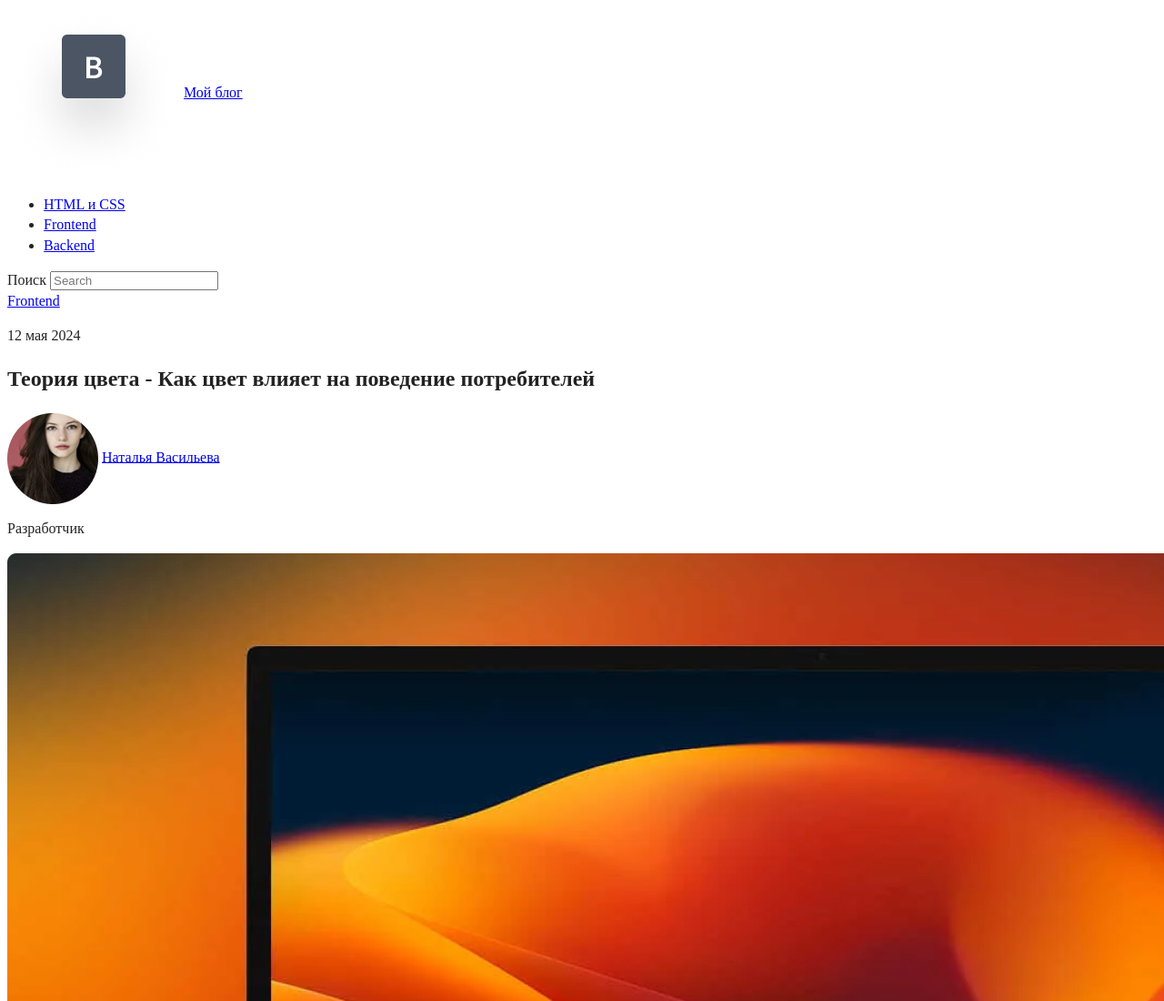
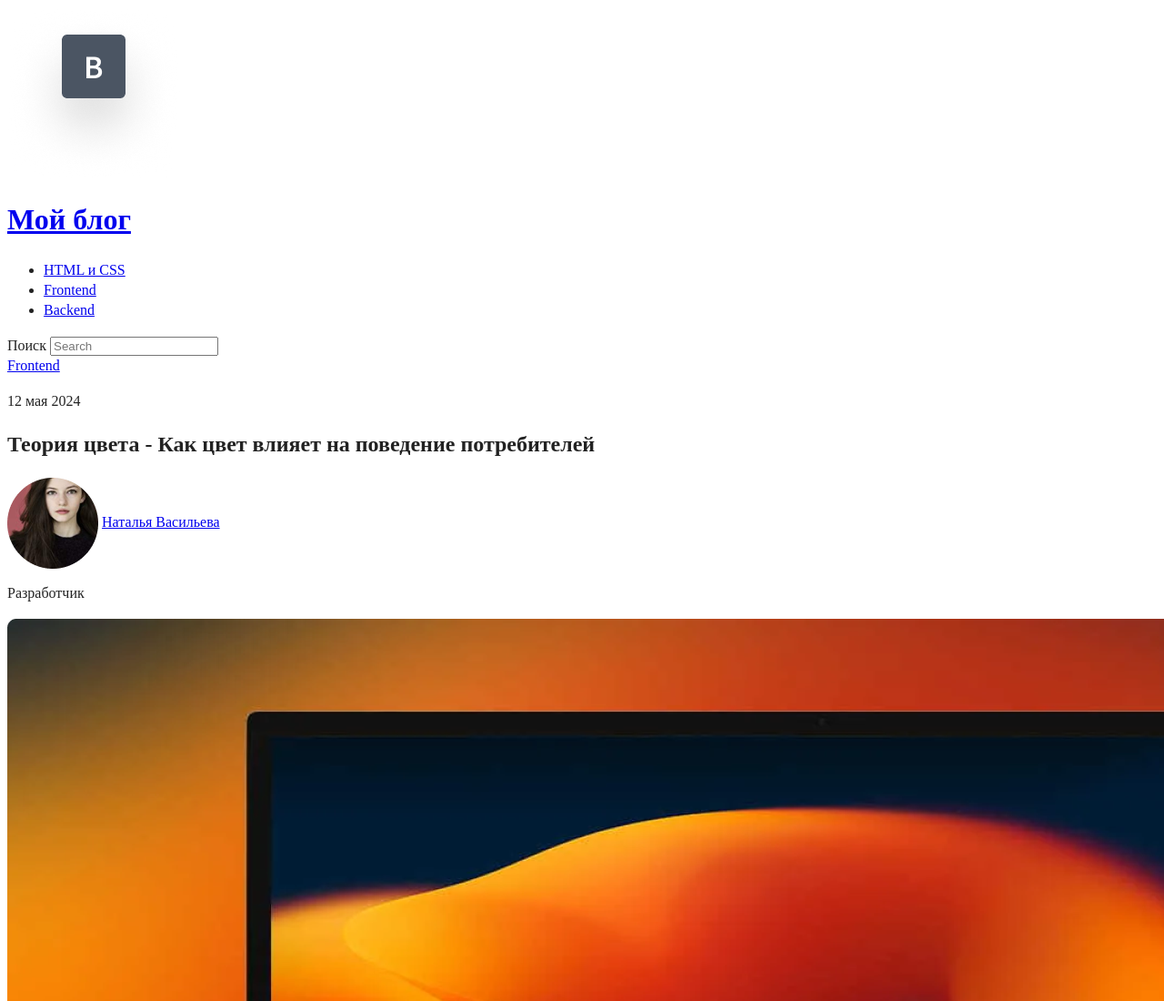
Before and after one commit to KalyghniiA/testlar1, a website built with webpack: page 1-blog/index.html in a window 1280 px wide. Shown: the top 1100 px of the page at 91% size. Built offline with nearby package versions, Linux system fonts and the light colour scheme.

Commit message:
create first html blog

```diff
--- a/1-blog/index.html
+++ b/1-blog/index.html
@@ -25,7 +25,7 @@
   <header>
     <div>
       <img src="/1-blog/img/logo.png" alt="Logo">
-      <a  href="/">Мой блог</a>
+      <h1><a  href="/">Мой блог</a></h1>
     </div>
     <nav>
       <ul>
@@ -45,7 +45,7 @@
       <p><time datetime="2024-05-12">12 мая 2024</time></p>
     </div>
     <article>
-      <h1>Теория цвета - Как цвет влияет на поведение потребителей</h1>
+      <h2>Теория цвета - Как цвет влияет на поведение потребителей</h2>
       <aside>
         <img src="/1-blog/img/author.png" alt="author photo">
         <a href="#" rel="author">Наталья Васильева</a>
```
